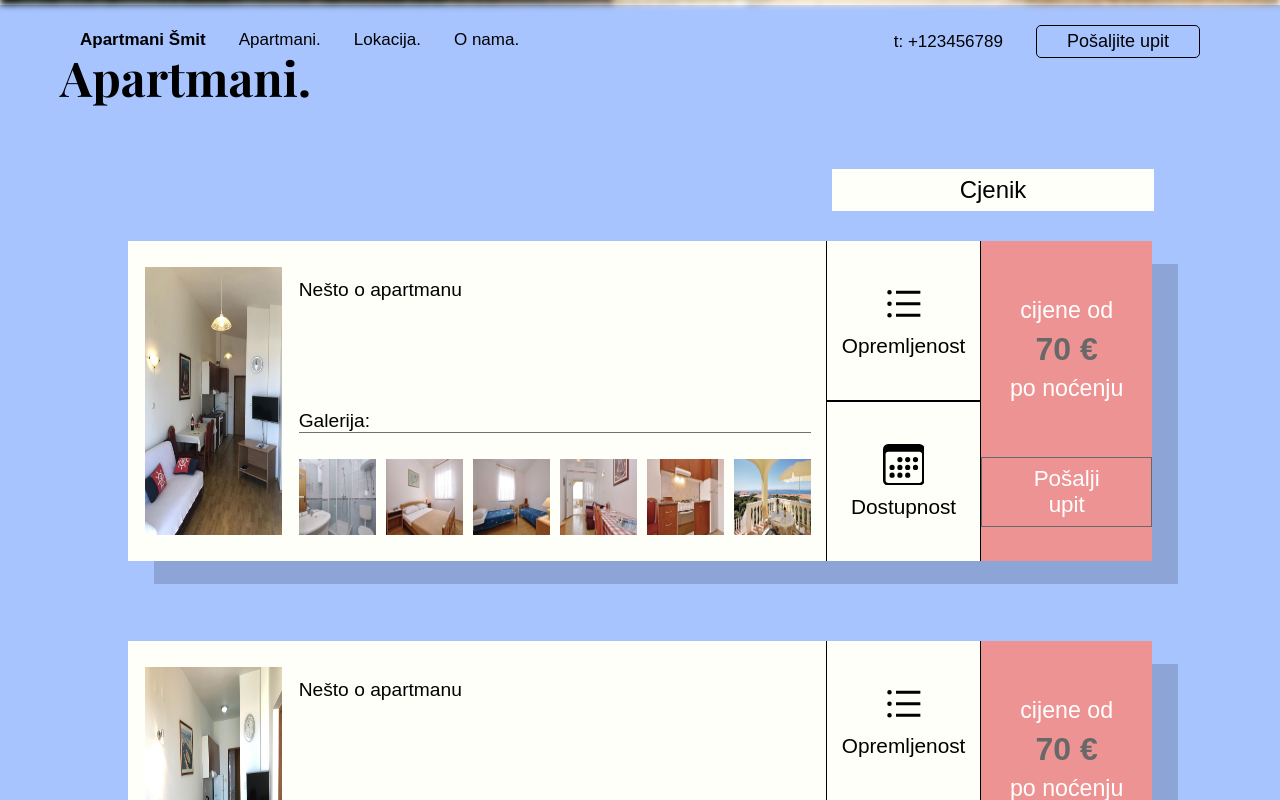
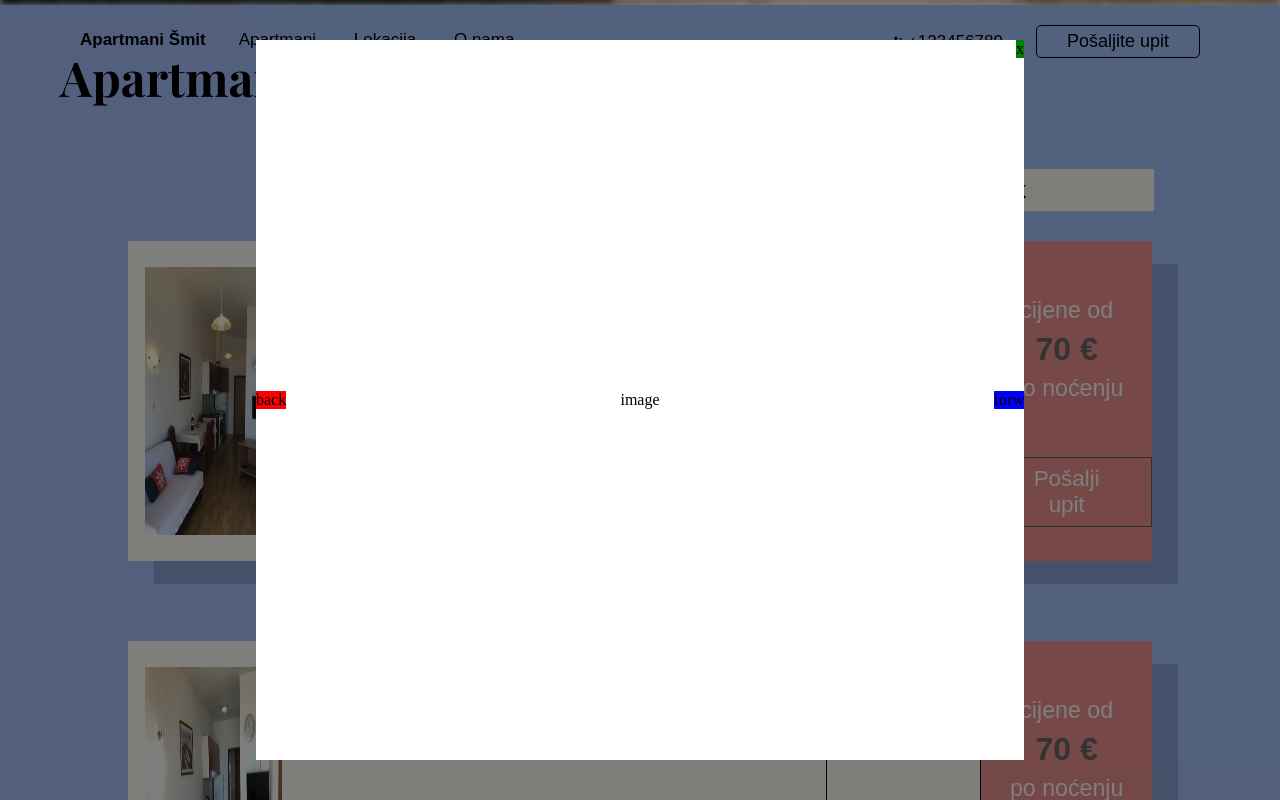
Before and after one commit to stancic/apartmani-smit, a React (Create React App) app: page / in a window 1280 px wide. Both pictures are taken after a click on the picture 213 px from the left and 1195 px from the top of the page. Shown: the part 795-1595 px from the top of the page. Built offline with nearby package versions, Linux system fonts and the light colour scheme; a web font is replaced by a local one.

Commit message:
added gallery containers, make it function like a real gallery

```diff
--- a/src/App.js
+++ b/src/App.js
@@ -11,17 +11,21 @@ import Location from './Components/location/Location'
 import { locationDetailsHR } from './Components/location/Data'
 import AboutUs from './Components/about_us/AboutUs'
 import { aboutUsHR } from './Components/about_us/Data'
+import Gallery from './Components/apartments/gallery/Gallery'
+
 function App() {
 	return (
 		<div>
+
 			<Navigation {...linkHR}/>
 			<MobileNavigation {...linkHR}/>
 			<Home {...titleHR} />
+			<Gallery />
 			<Apartments {...informationHR}/>
 			<Location {...locationDetailsHR}/>
 			<AboutUs {...aboutUsHR} />
 		</div>
-  );
+);
 }
 
 export default App
--- a/src/Components/apartments/Apartments.js
+++ b/src/Components/apartments/Apartments.js
@@ -5,7 +5,6 @@ import { apartmentBDataHR } from './apartmentData/apartmentB_data'
 import { apartmentCDataHR } from './apartmentData/apartmentC_data'
 import OneApartment from './OneApartment'
 import OneApartmentMobile from './OneApartmentMobile'
-import Gallery from './gallery/Gallery'
 
 function Apartments({title, priceMenu}) {
 	const handlePriceMenuClick = () => {
@@ -27,9 +26,6 @@ function Apartments({title, priceMenu}) {
 				<OneApartmentMobile {...apartmentBDataHR} priceMenu={priceMenu}/>
 				<OneApartmentMobile {...apartmentCDataHR} priceMenu={priceMenu}/>
 			</div>
-			<div className="galleryOpened">
-				<Gallery />
-			</div>
 		</div>
 	)
 }
--- a/src/Components/apartments/Apartments.scss
+++ b/src/Components/apartments/Apartments.scss
@@ -2,6 +2,7 @@
 	padding-top: 40px;
 	background-color: #A7C4FF;
 	padding-top: 40px;
+	position: relative;
 }
 
 .apartment-title-container{
--- a/src/Components/apartments/OneApartment.js
+++ b/src/Components/apartments/OneApartment.js
@@ -17,6 +17,7 @@ function OneApartment({ description, abovePrice, price, belowPrice,
 	const imagesGrid = images;
 	const handleGalleryShow = () => {
 		dispatch(openGallery());
+		document.body.style.overflow = "hidden";
 	}
 	return (
 		<div className="apartment-detail-container">
--- a/src/Components/apartments/gallery/Gallery.js
+++ b/src/Components/apartments/gallery/Gallery.js
@@ -1,18 +1,31 @@
 import React from 'react'
 import { useDispatch, useSelector } from 'react-redux';
 import { closeGallery } from '../../../reducers/galleryReducer'
-
+import './Gallery.scss'
 
 function Gallery() {
 	const dispatch = useDispatch()
 	const galleryStatus = useSelector(store => store.galleryStatus);
+
 	const handleGalleryClose = () => {
-		dispatch(closeGallery())
+		dispatch(closeGallery());
+		document.body.style.overflow = "scroll";
 	}
-	console.log('gs', galleryStatus)
+
 	return (
-		<div style={galleryStatus ? {display: 'block'} : {'display': 'none'}}>
-				<button onClick={handleGalleryClose}>close</button>
+		<div className="gallery-container" style={galleryStatus ? {display: 'flex', left:'0%'} : {'display': 'none'}}>
+				<div className="image-container" id="imageContainer">
+				image
+					<div className="arrow-back-container">
+						back
+					</div>
+					<div className="arrow-forward-container">
+						forw
+					</div>
+					<div className="close-gallery-container" onClick={handleGalleryClose}>
+						x
+					</div>
+				</div>
 		</div>
 	)
 }
--- a/src/Components/apartments/gallery/Gallery.scss
+++ b/src/Components/apartments/gallery/Gallery.scss
@@ -0,0 +1,40 @@
+.gallery-container{
+	position: fixed;
+	width: 100%;
+	height: 100%;
+	background-color: rgba(0, 0, 0, 0.507);
+	z-index: 99;
+	left: 100%;
+	top: 0;
+	justify-content: center;
+	align-items: center;
+	.image-container{
+		background-color: white;
+		position: relative;
+		width: 60%;
+		height: 90%;
+		display: flex;
+		flex-direction: row;
+		z-index: 99;
+		align-items: center;
+		justify-content: center;
+	}
+	.arrow-back-container{
+		position: absolute;
+		background-color: red;
+		z-index: 100;
+		left: 0;
+	}
+	.arrow-forward-container{
+		position: absolute;
+		background-color: blue;
+		z-index: 100;
+		right: 0;
+	}
+	.close-gallery-container{
+		position: absolute;
+		background-color: green;
+		top: 0;
+		right: 0;
+	}
+}
```
